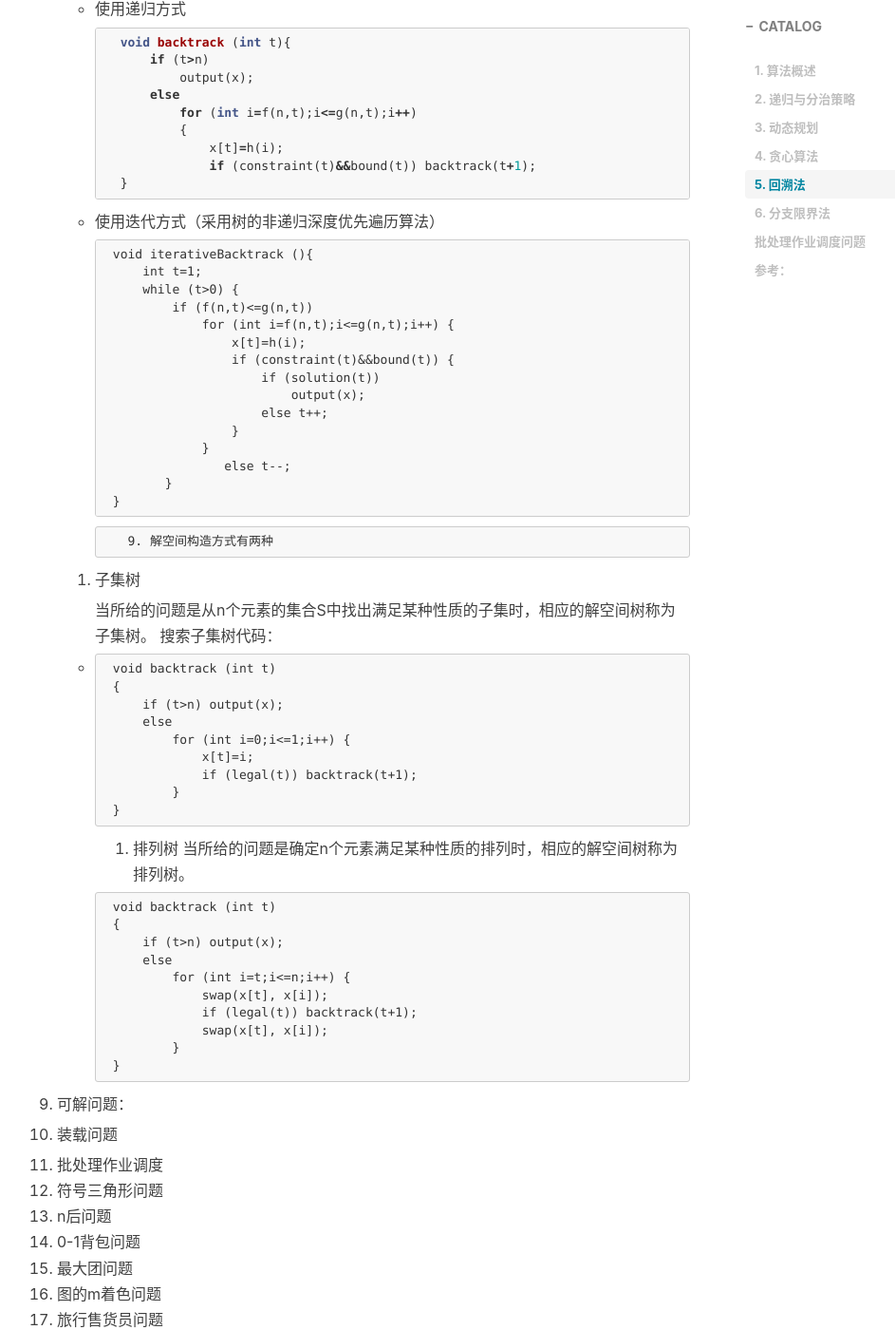
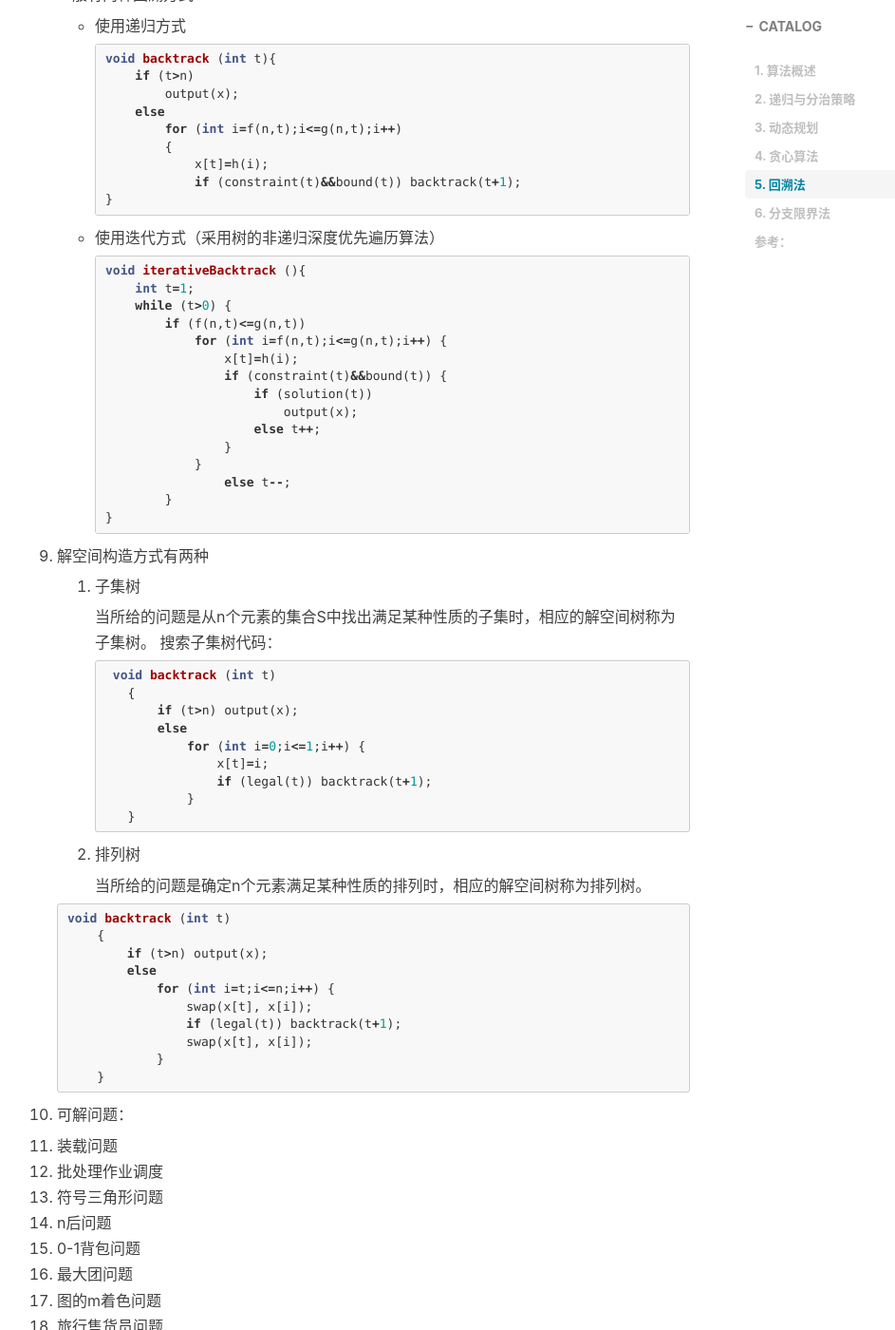
Before and after one commit to mo-xiaoxi/mo-xiaoxi.github.io, a Jekyll site: the page built from _posts/2016-06-20-Algorithm.md, in a window 1280 px wide and 1400 px high, scrolled down 3858 px. Shown: the whole window at 95% size, without its empty margins (245-1188 px from the left). Built offline with Jekyll 4.4.1, drawn with Linux system fonts in a browser that asks for light colours; nearby versions of some CDN libraries; comment, search, counter and statistics services are not loaded; some of the changed text lies outside the part shown.

Commit message:
update Algorithm and sqli

`````diff
--- a/_posts/2016-06-20-Algorithm.md
+++ b/_posts/2016-06-20-Algorithm.md
@@ -18,25 +18,27 @@ tags:
 ---
 
 # 1. 算法概述
+
 1. 算法是指满足下列性质的指令序列
-
    - 输  入：有零个或多个外部量作为算法的输入。
      - 输  出：算法产生至少一个量作为输出。
      - 确定性：组成算法的每条指令清晰、无歧义。
    - 有限性：算法中每条指令的执行次数有限，执行每条指令的时间也有限。
 
----
+------
 
 # 2. 递归与分治策略
+
 1. 分治总体思想：将一个难以直接解决的大问题，分割成一些规模较小的相同问题，以便各个击破，分而治之。
 2. 直接或间接地调用自身的算法称为递归算法。
 3. 用函数自身给出定义的函数称为递归函数。
 4. 分治法所能解决的问题一般具有以下几个特征：
    - 该问题的规模缩小到一定的程度就可以容易地解决；
-   - 该问题可以分解为若干个规模较小的相同问题，即该问题具有最优子结构性质
-   - 利用该问题分解出的子问题的解可以合并为该问题的解；
+   	 该问题可以分解为若干个规模较小的相同问题，即该问题具有最优子结构性质
+   	 利用该问题分解出的子问题的解可以合并为该问题的解；
    - 该问题所分解出的各个子问题是相互独立的，即子问题之间不包含公共的子问题。
 5. 可解问题
+
    - 二分搜索
    - 大整数的乘法
    - trassen矩阵乘法
@@ -47,7 +49,7 @@ tags:
    - 最接近点问题
    - 循环赛日程表
 
------
+------
 
 # 3. 动态规划
 
@@ -111,9 +110,10 @@ tags:
    5. 最小生成树
    6. 多机调度问题
 
------
+------
 
 # 5. 回溯法
+
 1. 针对什么问题：
    有许多问题，当需要找出它的解集或者要求回答什么解是满足某些约束条件的最佳解时,往往要使用回溯法。
 
@@ -121,6 +121,7 @@ tags:
    回溯法主要采用搜索，深度优先搜索算法。从根结点出发搜索解空间树。算法搜索至解空间树的任意一点时，先判断该结点是否包含问题的解。如果肯定不包含，则跳过对该结点为根的子树的搜索，逐层向其祖先结点回溯；否则，进入该子树，继续按深度优先策略搜索。
 
 3. 一些名词
+
    1. 扩展结点：一个正在产生儿子的节点称为扩展结点
    2. 活结点：一个自身已生成但其儿子还没有全部生成的节点称作活结点
    3. 死结点：一个所有儿子已经产生的结点称为死结点
@@ -132,98 +133,104 @@ tags:
 6. 回溯法：为了避免生成那些不可能产生最佳解的问题状态，要不断地利用限界函数(bounding function)来处死那些实际上不可能产生所需解的活结点，以减少问题的计算量。具有限界函数的深度优先生成法称为回溯法
 
 7. 基本过程：
-   (1) 针对所给问题，定义问题的解空间；
-   (2)确定易于搜索的解空间结构；
-   (3)以深度优先方式搜索解空间，并在搜索过程中用剪枝函数避免无效搜索。
+   1. 针对所给问题，定义问题的解空间；
+   2. 确定易于搜索的解空间结构；
+   3. 以深度优先方式搜索解空间，并在搜索过程中用剪枝函数避免无效搜索。
 
 8. 一般有两种回溯方式
 
    - 使用递归方式
 
-       ````c
-       void backtrack (int t){
-           if (t>n)
-               output(x);
-           else
-               for (int i=f(n,t);i<=g(n,t);i++)
-               {
-                   x[t]=h(i);
-                   if (constraint(t)&&bound(t)) backtrack(t+1);           			}
-       }
-       ````
+     ```c
+     void backtrack (int t){
+         if (t>n)
+             output(x);
+         else
+             for (int i=f(n,t);i<=g(n,t);i++)
+             {
+                 x[t]=h(i);
+                 if (constraint(t)&&bound(t)) backtrack(t+1);           			}
+     }
+     ```
 
-   -  使用迭代方式（采用树的非递归深度优先遍历算法）
+   - 使用迭代方式（采用树的非递归深度优先遍历算法）
 
-       ```C
-       void iterativeBacktrack (){
-           int t=1;
-           while (t>0) {
-               if (f(n,t)<=g(n,t))
-                   for (int i=f(n,t);i<=g(n,t);i++) {
-                       x[t]=h(i);
-                       if (constraint(t)&&bound(t)) {
-                           if (solution(t))
-                               output(x);
-                           else t++;
-                       }
-                   }
-               	else t--;
-           	}
-       }
-       ```
-   9. 解空间构造方式有两种
+     ```c
+     void iterativeBacktrack (){
+         int t=1;
+         while (t>0) {
+             if (f(n,t)<=g(n,t))
+                 for (int i=f(n,t);i<=g(n,t);i++) {
+                     x[t]=h(i);
+                     if (constraint(t)&&bound(t)) {
+                         if (solution(t))
+                             output(x);
+                         else t++;
+                     }
+                 }
+             	else t--;
+         	}
+     }
+     ```
+
+9. 解空间构造方式有两种
 
    1. 子集树
 
       当所给的问题是从n个元素的集合S中找出满足某种性质的子集时，相应的解空间树称为子集树。
       搜索子集树代码：
 
-   - ````C
-      void backtrack (int t)
-      {
-          if (t>n) output(x);
-          else
-              for (int i=0;i<=1;i++) {
-                  x[t]=i;
-                  if (legal(t)) backtrack(t+1);
-              }
-      }
-      ````
+        ```c
+       void backtrack (int t)
+         {
+             if (t>n) output(x);
+             else
+                 for (int i=0;i<=1;i++) {
+                     x[t]=i;
+                     if (legal(t)) backtrack(t+1);
+                 }
+         }
+        ```
+
    2. 排列树
+
       当所给的问题是确定n个元素满足某种性质的排列时，相应的解空间树称为排列树。
 
-      ```C
-      void backtrack (int t)
-      {
-          if (t>n) output(x);
-          else
-              for (int i=t;i<=n;i++) {
-                  swap(x[t], x[i]);
-                  if (legal(t)) backtrack(t+1);
-                  swap(x[t], x[i]);
-              }
-      }
-      ```
+   ```c
+   void backtrack (int t)
+       {
+           if (t>n) output(x);
+           else
+               for (int i=t;i<=n;i++) {
+                   swap(x[t], x[i]);
+                   if (legal(t)) backtrack(t+1);
+                   swap(x[t], x[i]);
+               }
+       }
+   ```
+
+
 
 10. 可解问题：
 
-   1. 装载问题
+  1. 装载问题
+  2. 批处理作业调度
+  3. 符号三角形问题
+  4. n后问题
+  5. 0-1背包问题
+  6. 最大团问题
+  7. 图的m着色问题
+  8. 旅行售货员问题
+  9. 圆排列问题
+  10. 电路板排列问题
+  11. 连续邮资问题
 
-   2. 批处理作业调度
-   3. 符号三角形问题
-   4. n后问题
-   5. 0-1背包问题
-   6. 最大团问题
-   7. 图的m着色问题
-   8. 旅行售货员问题
-   9. 圆排列问题
-   10. 电路板排列问题
-   11. 连续邮资问题
-
------
+------
 
 # 6. 分支限界法
+
 1. 分支限界法与回溯法的不同
+
    1. 搜索模型的不同
       1. 回溯使用递归栈作为辅助，按既定顺序逐条搜索每一条从树根到叶子的路径。
       2. 分支限界法使用优先级队列作为辅助，寻找“最优”路径。
@@ -238,27 +245,32 @@ tags:
 
 2. 基本思想
 
-  - 分支限界法常以广度优先或以最小耗费（最大效益）优先的方式搜索问题的解空间树。
-  - 在分支限界法中，每一个活结点只有一次机会成为扩展结点。活结点一旦成为扩展结点，就一次性产生其所有儿子结点。在这些儿子结点中，导致不可行解或导致非最优解的儿子结点被舍弃，其余儿子结点被加入活结点表中。
-  - 此后，从活结点表中取下一结点成为当前扩展结点，并重复上述结点扩展过程。这个过程一直持续到找到所需的解或活结点表为空时为止。
+   - 分支限界法常以广度优先或以最小耗费（最大效益）优先的方式搜索问题的解空间树。
+   	 在分支限界法中，每一个活结点只有一次机会成为扩展结点。活结点一旦成为扩展结点，就一次性产生其所有儿子结点。在这些儿子结点中，导致不可行解或导致非最优解的儿子结点被舍弃，其余儿子结点被加入活结点表中。
+   - 此后，从活结点表中取下一结点成为当前扩展结点，并重复上述结点扩展过程。这个过程一直持续到找到所需的解或活结点表为空时为止。
 
 3. 常见的两种分支限界法- 队列式(FIFO)分支限界法
 
-    1. 按照队列先进先出（FIFO）原则选取下一个节点为扩展节点。
-    2. 优先队列式分支限界法
-        按照优先队列中规定的优先级选取优先级最高的节点成为当前扩展节点。
+   1. 按照队列先进先出（FIFO）原则选取下一个节点为扩展节点。
+
+   2. 优先队列式分支限界法
+
+      按照优先队列中规定的优先级选取优先级最高的节点成为当前扩展节点。
 
 4. 可解问题：
 
-    1. 装载问题
+   1. 装载问题
+   2. 布线问题
+   3. `0-1` 背包问题
+   4. 最大团问题
+   5. 旅行售货员问题
+   6. 电路板排列问题
+   7. 批处理作业调度问题
 
-    2. 布线问题
-    3. 0-1 背包问题
-    4. 最大团问题
-    5. 旅行售货员问题
-    6. 电路板排列问题
-    7. 批处理作业调度问题
------
+
+
+------
 
 # 参考：
+
 1. 《计算机算法设计与分析（第四版）》 王晓东
`````
Also changed, not shown: other parts of _posts/2016-06-20-Algorithm.md (+22 -25 lines).
